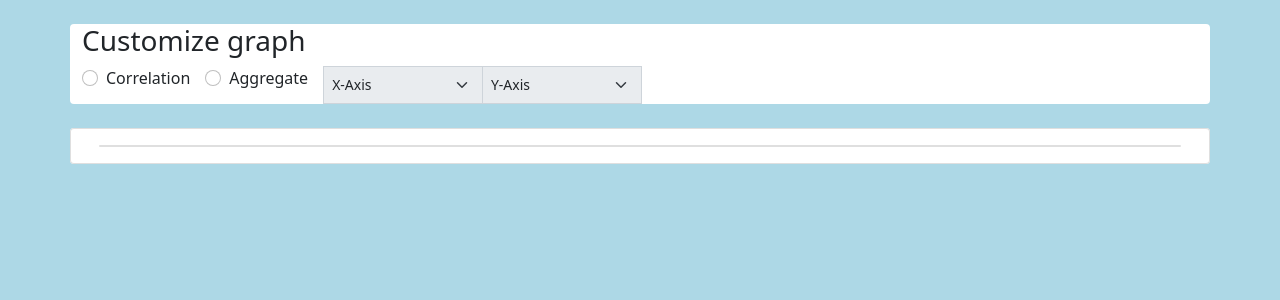
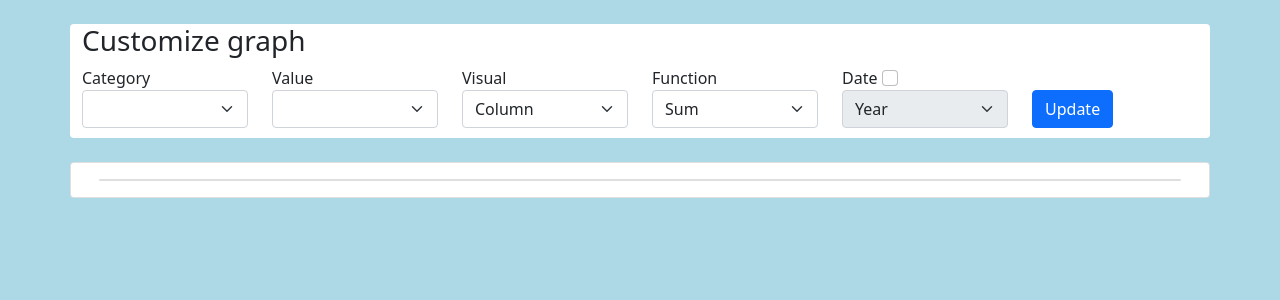
Before and after one commit to Koji-Sunioj/flask_anywhere, a Flask app: page / in a window 1280 px wide. Shown: the part 56-356 px from the top of the page. Run offline with Flask 2, Linux system fonts and the light colour scheme; data that the repository does not hold is empty; some libraries are stand-ins or nearby versions.

Commit message:
removed scatter charts for clearer direction

```diff
--- a/main.py
+++ b/main.py
@@ -4,6 +4,8 @@ import pymysql
 import external_functions
 import re
 import json
+import numpy as np
+import math
 
 app = Flask(__name__)
 app.secret_key = 'ironpond_2'
@@ -14,23 +16,22 @@ def bi_data():
 	if request.method == 'POST':
 		#send the form to a dictionary
 		send_values = {key:val for key,val in request.form.items()}
+		print(send_values)
 
 		#initialize query constructor, with list from ajax request
 		query = db_functions.Db_command()
-		col_array = [val for key,val in send_values.items() if key in ['x_axis','y_axis','category']]
+		col_array = [val for key,val in send_values.items() if key in ['x_axis','y_axis']]
 		'date_string' in send_values and col_array.append('OrderDate')
 		query.db_rel(col_array)
 		data = db_functions.custom_query(query.command,query.joins)
 
 		#set the attributes from the data
-		highchart = external_functions.Highcharts(send_values['x_axis'],send_values['y_axis'],send_values['visual'],send_values['type'])
-		highchart.corr_cat = send_values['category'] if 'category' in send_values else False
-		highchart.agg_type = send_values['agg_type'] if send_values['type'] == 'aggregate' else False
+		highchart = external_functions.Highcharts(send_values['x_axis'],send_values['y_axis'],send_values['visual'],send_values['agg_type'])
 		highchart.date_string = send_values['date_string'] if 'date_string' in send_values else False
 
 		#create the frame and array.grab the meta data for the html divs.
-		new_data = highchart.corr_frame(data) if highchart.chart_type == 'correlation' else highchart.agg_frame(data)
-		new_json = highchart.corr_to_json(new_data) if highchart.chart_type == 'correlation' else highchart.agg_to_json(new_data)
+		new_data = highchart.agg_frame(data)
+		new_json = highchart.agg_to_json(new_data)
 		#new_json['meta_data'] = meta_data
 
 		#remove last cookie, reload it with new attributes
@@ -46,14 +47,15 @@ def bi_data():
 		data = db_functions.sales()
 
 		#plug in the variables
-		highchart = external_functions.Highcharts('Total','Price','scatter','correlation')
+		highchart = external_functions.Highcharts('SupplierCountry','Total','column','sum')
 
 		#for the cookies
 		for_next = vars(highchart)
 
+
 		#create the frame and json array. meta data and state for html interfacing
-		new_data = highchart.corr_frame(data) if highchart.chart_type == 'correlation' else highchart.agg_frame(data)
-		new_json = highchart.corr_to_json(new_data) if highchart.chart_type == 'correlation' else highchart.agg_to_json(new_data)
+		new_data = highchart.agg_frame(data)
+		new_json = highchart.agg_to_json(new_data)
 
 		#we need metadata for the html elements and save in cookies
 		meta_data = [{'name':i[0],'count':int(i[1]),'dtype':i[2].name}   for i in zip(data.nunique().index,data.nunique().values,data.dtypes)]
@@ -66,10 +68,10 @@ def bi_data():
 		#save attributes to cookies
 		session['state'] = for_next
 		session['warnings'] = 'true'
+		print(new_json)
 		return jsonify(new_json)
 
 	elif request.method == 'GET' and 'state' in session:
-
 		#the stored procedure serves both the meta data, and session requested chart
 		data = db_functions.sales()
 
@@ -78,8 +80,8 @@ def bi_data():
 		highchart = external_functions.Highcharts(**for_next)
 
 		#create the frame and json array. meta data and state for html interfacing
-		new_data = highchart.corr_frame(data) if highchart.chart_type == 'correlation' else highchart.agg_frame(data)
-		new_json = highchart.corr_to_json(new_data) if highchart.chart_type == 'correlation' else highchart.agg_to_json(new_data)
+		new_data = highchart.agg_frame(data)
+		new_json = highchart.agg_to_json(new_data)
 
 		#we need metadata for the html elements and save in cookies
 		meta_data = [{'name':i[0],'count':int(i[1]),'dtype':i[2].name}   for i in zip(data.nunique().index,data.nunique().values,data.dtypes)]
@@ -99,21 +101,27 @@ def bi_page():
 @app.route("/test/")
 def test():
 	data = db_functions.sales()
+	#pages = math.ceil(len(data.index) / 20)
+	#pagination = np.arange(0,pages) + 1
+	shit = data.sort_values('OrderDate').head(10).to_html(classes='table  table-bordered table-hover',index=False,table_id="datatable")
+	#shit = data.sort_values('OrderDate').to_html(classes='display',index=False,table_id="table_id")
 	data = data.sort_values('OrderDate').select_dtypes(include=['object'])
 	data = data[data.nunique().sort_values().index]
 	cols = [" ".join(re.split("(^[A-Z][a-z]+|[A-Z][A-Z]+)", col)).strip() +': '+str(value) for col in data.columns for value in data[col].unique()]
 	meta_data = [{'name': " ".join(re.split("(^[A-Z][a-z]+|[A-Z][A-Z]+)", i[0])).strip(),'count':int(i[1])}   for i in zip(data.nunique().index,data.nunique().values)]
-	return render_template('test.html',cols=cols,meta_data=meta_data)
+	return render_template('test.html',cols=cols,meta_data=meta_data,shit=shit) #
 
 @app.route("/filter/",methods=['POST'])
 def filter():
 	json_filters = json.loads(request.form['filterData'])
 	data = db_functions.sales()
+	#print(data.head(5).select_dtypes(include=['int64','float64','datetime64[ns]']))
 	data = data.sort_values('OrderDate').select_dtypes(include=['object'])
 	data = data[data.nunique().sort_values().index]
 	command = "&".join(["(data['{}'] == '{}')".format(value['column'],value['parameter']) for value in json_filters])
 	data = data[eval(command)] if command else data
 	meta_data = [{'name': " ".join(re.split("(^[A-Z][a-z]+|[A-Z][A-Z]+)", i[0])).strip(),'count':int(i[1])}   for i in zip(data.nunique().index,data.nunique().values)]
+
 	return jsonify(meta_data)
 
 
--- a/static/main.js
+++ b/static/main.js
@@ -7,7 +7,7 @@ function bi_dashboard()
     {
         /*data.yAxis.scrollbar =  {
             enabled: true
-        }*/
+        }
 
         if (data.type == 'scatter')
         {
@@ -35,7 +35,7 @@ function bi_dashboard()
         else
         {
             var new_height = data.yAxis.categories.length * 20
-        }
+        }*/
 
         if (data.series.length > 12)
         {
@@ -58,16 +58,17 @@ function bi_dashboard()
         Highcharts.chart('sales', {
 
             title: {text: data.title},
-            chart: {type: data.type, animation: false,height:new_height},
+            chart: {type: data.type, animation: false},
+            //chart: {type: data.type, animation: false,height:new_height},
             yAxis: data.yAxis,
             xAxis: data.xAxis,
             legend: new_legend,
             plotOptions: {
 
-                series: {
+                /*series: {
                     marker: marker,
                     }
-                    /*
+
                     point: {
                         events: {
                             click: function () {
@@ -100,7 +101,7 @@ function bi_dashboard()
     //initial load based on on the data loaded either from the flask session or the fresh load without cookies
     $.get( "bi_data", function(data) {
        //console.log( JSON.parse(data.warnings))
-
+        console.log(data.state.y)
         $('#warning-ignore').prop('checked', JSON.parse(data.warnings)).change();
 
         $(data.meta_data).each(function(index,value)
@@ -113,69 +114,38 @@ function bi_dashboard()
 
         });
         //reinstate html inputs from previous session
-        $(`#${data.state.chart_type}`).prop("checked", true).click();
-        $('#x_select').val(data.state.x).change();
-        $('#y_select').val(data.state.y).change();
 
-        if (data.state.chart_type == 'correlation')
-        {
-            if (data.state.corr_cat == false)
-            {
-                $('#variable_column').val('None').change();
-            }
-            else if (data.state.corr_cat)
-            {
-                $('#variable_column').val(data.state.corr_cat).change();
-            }
+        $('#x_select').val(data.state.x);
+        $('#y_select').val(data.state.y);
 
-        }
 
-        else if (data.state.chart_type == 'aggregate')
-        {
-
-            $('#variable_column').val(data.state.visual).change();
-            $('#aggregate_column').val(data.state.agg_type).change();
+        $('#variable_column').val(data.state.visual);
+        $('#aggregate_column').val(data.state.agg_type);
         if (data.state.date_string)
         {
-                $('#date_column').val(data.state.date_string).change()
-            }
+            $('#date_column').val(data.state.date_string)
+            $('#isDate').attr('checked',true).change()
 
         }
 
         //update highcharts here
+
         update_highchart(data);
     //get request ends here
     })
 
     function ajax_data()
     {
-        if ($('#correlation').is(':checked'))
-        {
-            data = {
-                x_axis : $('#x_select').val(),
-                y_axis :$('#y_select').val(),
-                visual : 'scatter',
-                type : 'correlation'
-            }
-            if ($('#variable_column').val() &&  $('#variable_column').val() != 'None')
-            {
-                data.category = $('#variable_column').val()
-            }
-        }
-        else if ($('#aggregate').is(':checked'))
-        {
         data = {
             x_axis : $('#x_select').val(),
             y_axis :$('#y_select').val(),
             visual : $('#variable_column').val(),
-                type : 'aggregate',
             agg_type : $('#aggregate_column').val()
         }
 
-            if ($('#date_column').val() != null)
+        if ($('#isDate').is(':checked') )
         {
             data.date_string = $('#date_column').val();
-            }
 
         }
 
@@ -208,24 +178,7 @@ function bi_dashboard()
     $(document).on('click','#send_values', function(event) {
         $('#send_values').prop('disabled',true);
         $('#sales').css('opacity',0.5)
-
-        var x_count = $('#x_select').find(":selected").attr('title').replace('values','');
-        var x_type = $('#x_select').find(":selected").attr('dtype');
-        var y_count = $('#y_select').find(":selected").attr('title').replace('values','');
-        var y_type = $('#y_select').find(":selected").attr('dtype');
-
-        if ($('#warning-ignore').is(':checked') && $('#correlation').is(':checked') && x_type == 'object' && y_type == 'object' && x_count > 30 || $('#warning-ignore').is(':checked') && $('#correlation').is(':checked') && x_type == 'object' && y_type == 'object' && y_count > 30)
-        {
-            //event.preventDefault();
-            $('#warning').modal('show');
-            $('#warning-text').text(`The requested data has ${x_count} on the horizontal axis and ${y_count} on the vertical axis. Some categorical labels may not fit on the graph making it harder to read.`);
-        }
-
-        else
-
-        {
         ajax_data();
-        }
     })
 
     $('#resume_ajax').on('click',function()
@@ -239,65 +192,6 @@ function bi_dashboard()
         $('#sales').css('opacity',1)
     })
 
-
-    //interface for correlative chart type
-    $(document).on('click','#correlation',function()
-    {
-        $("#x_select option:first").prop("selected", true)
-        $("#x_select option").show();
-        $("#y_select option").show();
-        $('#x_select').prop('disabled',false);
-        $("#y_select option:first").prop("selected", true)
-        $('#y_select').prop('disabled',false);
-        $('#send_values').css('visibility','');
-        normalize_variable_column();
-        $('#variable_column option:contains(None)').show();
-        $('#x_select option').css('color','black')
-        $('#y_select option').css('color','black')
-        $('#send_values').prop('disabled',true)
-        $('#aggregate_column').css('visibility','hidden');
-        $('#date_column').css('visibility','hidden');
-        $("#date_column:first").prop("selected", true);
-    });
-
-    //interface for aggregate type
-    $(document).on('click','#aggregate',function()
-    {
-        $("#x_select option:first").prop("selected", true);
-        $("#x_select option[dtype='int64']").hide();
-        $("#x_select option[dtype='float64']").hide();
-        $('#x_select').prop('disabled',false);
-        $("#y_select option:first").prop("selected", true);
-        //$("#y_select option[dtype='object']").hide();
-        $("#y_select option:contains(Order)").hide();
-        $("#y_select option[dtype='datetime64[ns]']").hide();
-        $('#y_select').prop('disabled',false);
-        normalize_variable_column();
-        $('#send_values').css('visibility','');
-        $('#x_select option').css('color','black')
-        $('#y_select option').css('color','black')
-        $('#send_values').prop('disabled',true)
-
-
-        //handle the variable column to have chart types
-        var visuals = ['column','bar','line','scatter']
-        $('#variable_column option:first').text('Visual')
-        $('#variable_column option:first').prop("selected", true)
-        $('#variable_column option:contains(None)').hide();
-        $(visuals).each(function(index,value){
-            var option = `<option value=${value}>${value.charAt(0).toUpperCase() +value.substring(1)}</option>`
-            $('#variable_column').append(option)
-        })
-        $('#variable_column').attr('name','visual')
-        $('#variable_column').css('visibility','');
-        $('#aggregate_column').css('visibility','');
-        $('#aggregate_column .unique').prop('disabled',true);
-        $('#aggregate_column .agg').prop('disabled',true);
-        $('#aggregate_column option:first').prop("selected", true)
-        $('#date_column').css('visibility','');
-        $("#date_column option:first").prop("selected", true);
-    });
-
     //called whenever the variable column needs to be emptied out
     function normalize_variable_column()
     {
@@ -310,68 +204,7 @@ function bi_dashboard()
         $("#variable_column:selected").prop("selected", false)
     };
 
-    //function to manage the variable column depending on data type of chosen axes
-    function manage_corr_cat(dtype,prev_category,new_category,opp_dtype)
-    {
-        var x_axis =  $('#x_select').find(":selected").attr('dtype');
-        var y_axis =  $('#y_select').find(":selected").attr('dtype');
-        var axis_arr = [x_axis,y_axis]
 
-        if (axis_arr.includes('datetime64[ns]'))
-        {
-            axis_arr[axis_arr.indexOf('datetime64[ns]')] = 'object';
-        }
-        //if any value is not selected, it will be undefined. hide column but make sure it's empty.
-        //needs to be first because one column is always unselected on the first drop
-        if (x_axis == undefined || y_axis == undefined)
-        {
-            normalize_variable_column();
-            return true
-        }
-
-        //if both axes are the same data type, load the column with the opposite type
-        // else if ([x_axis,y_axis].map(e => e.includes(String(dtype))).every(Boolean))
-
-
-        else if (axis_arr.map(e => e.endsWith(dtype)).every(Boolean))
-        {
-            if ($('#variable_column').attr('name') ==prev_category)
-            {
-                normalize_variable_column();
-            }
-
-            $('#variable_column').attr('name',new_category)
-            $('#variable_column').css('visibility','')
-
-            if($('#variable_column option').length == 2)
-            {   $('#variable_column option:first').text(new_category.charAt(0).toUpperCase() +new_category.substring(1)).prop('disabled',true) //.css('text-transform','capitalize')
-                console.log('fill')
-                $('#x_select option').each(function(index,value)
-                {
-
-                   if ( String($(value).attr('dtype')).includes(opp_dtype) && !String($(value).attr('dtype')).includes('date') && !String($(value).val()).includes('Order'))
-                   {
-                     $('#variable_column').append($(value).clone())
-                   }
-                })
-                $("#variable_column option:first").prop("selected", true)
-            }
-            return false
-        }
-
-        //this handles nulls and if both axes are different
-        else if ($('#variable_column').attr('name') !=prev_category)
-        {
-            normalize_variable_column();
-            return true
-        }
-
-        else
-        {
-
-            return true
-        }
-    }
 
     //button visibility: fires only for correlative chart type
     function manage_val_column(x_selected,y_selected)
@@ -388,7 +221,7 @@ function bi_dashboard()
     }
 
     //button visibility: fires only for aggregate chart type
-    function manage_agg_columns()
+   /*   function manage_agg_columns()
     {
 
 
@@ -415,7 +248,7 @@ function bi_dashboard()
             $('#aggregate_column option:first').prop("selected", true)
         }
 
-          /*
+
         //console.log($('#date_column').val())
         if (x_selected != null  &&  y_selected != null && visual && agg)
         {
@@ -434,8 +267,8 @@ function bi_dashboard()
         else
         {
             $('#send_values').prop('disabled',true)
+        }
     }*/
-    }
 
     function manage_send(x_selected,y_selected)
 
@@ -447,7 +280,7 @@ function bi_dashboard()
         if (x_selected != null  &&  y_selected != null && visual && agg)
         {
             //$('#send_values').prop('disabled',false)
-            if (x_axis == 'datetime64[ns]' && $('#date_column').val() == null)
+            if (x_axis == 'datetime64[ns]' && $('#date_column').val() == null || x_selected ==y_selected )
             {
                 $('#send_values').prop('disabled',true)
             }
@@ -487,10 +320,22 @@ function bi_dashboard()
         var x_selected = $('#x_select').val();
         var y_selected = $('#y_select').val();
         //handle visibility of submit button
-        manage_agg_columns();
+       // manage_agg_columns();
         manage_send(x_selected,y_selected);
     });
 
+    $(document).on('change','#isDate',function()
+    {
+       if ($('#isDate').is(':checked'))
+       {
+        $('#date_column').prop('disabled',false);
+       }
+
+       else
+       {
+        $('#date_column').prop('disabled',true);
+       }
+    });
 
     $(document).on('change','#aggregate_column',function()
     {
@@ -498,7 +343,7 @@ function bi_dashboard()
         var y_selected = $('#y_select').val();
 
         //handle visibility of submit button
-        manage_agg_columns();
+        //manage_agg_columns();
         manage_send(x_selected,y_selected);
     });
 
@@ -530,28 +375,8 @@ function bi_dashboard()
                 $('#y_select').css('color','');
                 $('#y_select option:selected').css('color','green');
             }
-
-            //handling the variable column if both axes are the same data type
-            if ($('#correlation').is(':checked'))
-            {
-                //first run checks if both axes are objects
-                var check_failed = manage_corr_cat('object','category','value','64');
-                //second one for pandas integer types
-                if (check_failed)
-                {
-                    //console.log('asd')
-                    manage_corr_cat('64','value','category','object');
-                }
-                manage_val_column(x_selected,y_selected)
-            }
-
-            else if ($('#aggregate').is(':checked'))
-            {
-                manage_agg_columns();
+            // manage_agg_columns();
             manage_send(x_selected,y_selected);
-            }
-
-
         }
     }
 
@@ -571,6 +396,9 @@ function bi_dashboard()
 
 function test()
 {
+    //$(document).ready( function () {
+    //    $('#table_id').DataTable();
+    //} );
 
     $(document).on('keyup','#params',function(){
         var params = $('#params').val();
--- a/templates/index.html
+++ b/templates/index.html
@@ -39,7 +39,6 @@
         <p>Correlative simply plots one sales value or category vs. another, and is more of a utility to view where data is clustered, and by category (if one is chosen).</p>
         <p>Aggregate plotting is more refined, offering clear insights of plotted data with typical line, column plots where aggregate types (sum, average) and time series can by filtered.</p>
         <p>Some sales categories have a lot of data points and work is being done to simplify the visualizations to make it more readable.</p>
-
       </div>
       <div class="modal-footer">
         <button type="button" class="btn btn-secondary" data-bs-dismiss="modal">Close</button>
@@ -81,58 +80,61 @@
     </div>
   </div>
 </div>
-
-
-
-
   <div class="container " id = "content" >
 
     <br>
-    <div class="row rounded" style="background-color: white; ">
+    <div class="row rounded" style="background-color: white; padding-bottom: 10px; ">
         <h3>Customize graph</h3>
-        <div class="input-group">
-          <div class="form-check form-check-sm form-check-inline" >
-            <input class="form-check-input" type="radio" name="inlineRadioOptions" id="correlation" value="correlation">
-            <label class="form-check-label" for="correlation">Correlation</label>
-          </div>
-          <div class="form-check form-check-inline">
-            <input class="form-check-input" type="radio" name="inlineRadioOptions" id="aggregate" value="aggregate">
-            <label class="form-check-label" for="aggregate">Aggregate</label>
-          </div>
-          <select class="form-select form-select-sm" disabled id="x_select">
-            <option selected disabled>X-Axis</option>
+
+        <div class="col">
+          <label >Category</label>
+          <select class="form-select form-select"  id="x_select">
           </select>
-          <select class="form-select form-select-sm" disabled id="y_select">
-            <option selected disabled>Y-Axis</option>
+        </div>
+        <div class="col">
+          <label >Value</label>
+          <select class="form-select form-select"  id="y_select">
           </select>
+        </div>
+        <div class="col">
+          <label >Visual</label>
+          <select class="form-select form-select" id="variable_column" >
+            <option value="column">Column</option>
+            <option value="bar">Bar</option>
+            <option value="line">Line</option>
+          </select>
+        </div>
+        <div class="col">
+          <label >Function</label>
+          <select class="form-select form-select" id="aggregate_column" >
+            <option value="sum">Sum</option>
+            <option value="mean">Mean</option>
+            <option value="max">Max</option>
+            <option value="min">Min</option>
+            <option value="nunique">Count</option>
+          </select>
+        </div>
+        <div class="col">
+          <label class="form-check-label" for="flexCheckDefault">
+            Date
+          </label>
+          <input class="form-check-input" type="checkbox" value="" id="isDate">
+          <select class="form-select form-select" id="date_column" disabled >
 
-          <select class="form-select form-select-sm" id="variable_column"style="visibility: hidden;" >
-            <option selected disabled class="keep_col"></option>
-            <option class="keep_col">None</option>
-          </select>
-          <select class="form-select form-select-sm" id="aggregate_column" style="visibility: hidden;">
-            <option selected disabled>Value</option>
-            <option disabled class="agg" value="sum">Sum</option>
-            <option disabled class="agg" value="mean">Mean</option>
-            <option disabled class="agg" value="max">Max</option>
-            <option disabled class="agg" value="min">Min</option>
-            <option disabled class="unique" value="nunique">Count</option>
-          </select>
-          <select class="form-select form-select-sm" id="date_column" style="visibility: hidden;" >
-            <option selected disabled>Date</option>
             <option value="%Y">Year</option>
             <option value="%Y-%m">Year-Month</option>
             <option value="%Y-%m-%d">Year-Month-Day</option>
           </select>
-        <button class="btn btn-primary border" type="button" style="visibility: hidden;" id="send_values" disabled>
-            Update
-          </button>
         </div>
-
+        <div class="col align-self-end ">
+            <button class="btn btn-primary btn-block" type="button" id="send_values" style="height: 38px ;">
+             Update
+            </button>
+        </div>
     </div>
     <br>
 
-    <div class="row rounded" style="background-color: white;">
+    <div class="row rounded" >
       <div class="card">
         <div class="card-body">
           <div id="sales"  class="card">
```
Also changed, not shown: external_functions.py (+5 -139 lines), templates/test.html (+15 -2 lines). Lines whose indentation alone changed are shown as unchanged.
